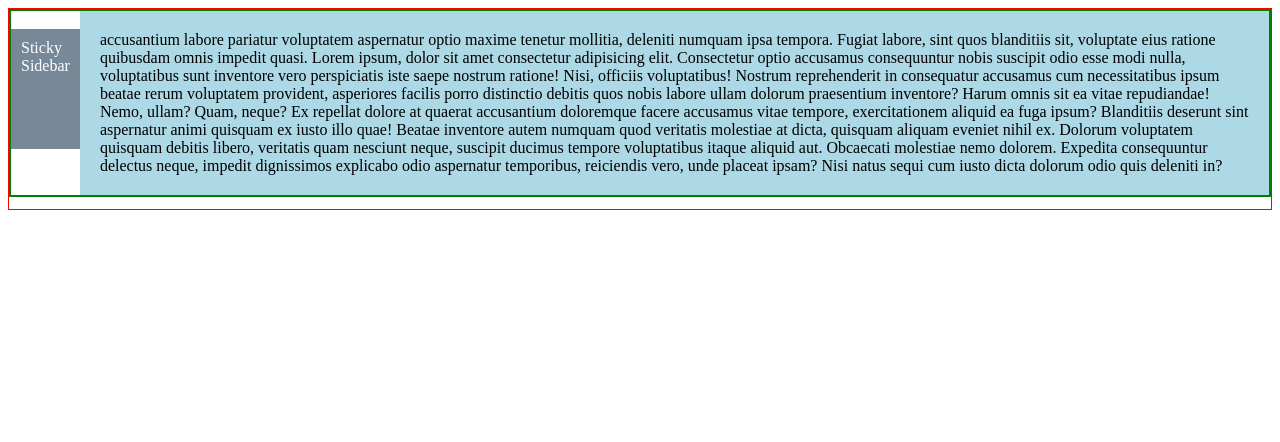
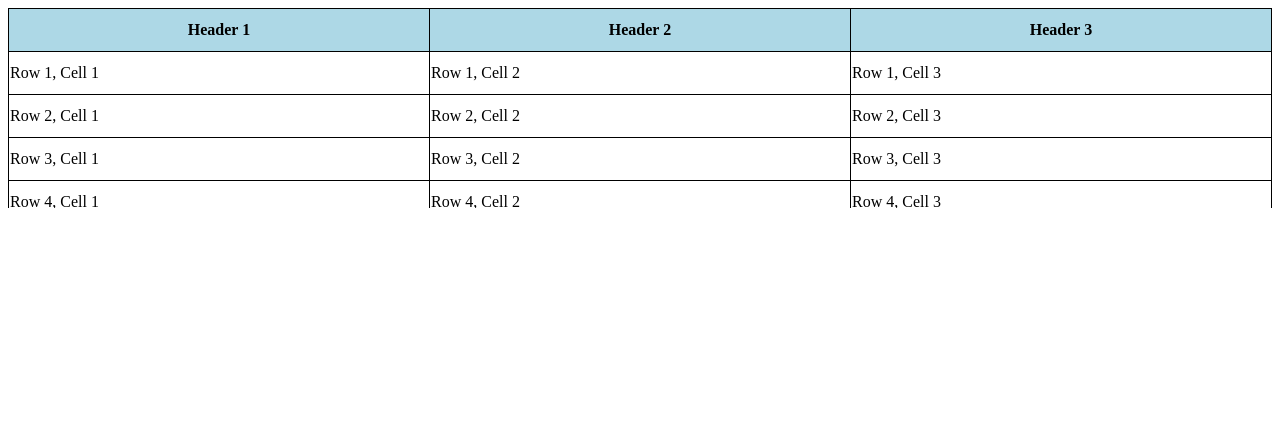
Before and after one commit to RiakhinEvgeniy/Learn-HTML-CSS, a plain HTML site: page index.html in a window 1280 px wide. Drawn offline with Linux system fonts and the light colour scheme.

Commit message:
Add: sticky position. Here has 2 variants

```diff
--- a/index.html
+++ b/index.html
@@ -32,7 +32,7 @@
         <p>Дополнительный контент...</p>
     </div> -->
 
-    <div class="wrapper">
+    <!-- <div class="wrapper">
         <div class="container">
           <div class="sidebar">Sticky Sidebar</div>
           <div class="content">
@@ -44,7 +44,77 @@
             Obcaecati molestiae nemo dolorem. Expedita consequuntur delectus neque, impedit dignissimos explicabo odio aspernatur temporibus, reiciendis vero, unde placeat ipsam? Nisi natus sequi cum iusto dicta dolorum odio quis deleniti in?
           </div>
         </div>
-      </div>
+      </div> -->
+
+      <!-- <div class="sticky-header">
+        Sticky Header
+    </div>
+    <div class="content">
+        Scrollable content goes here. Scrollable content goes here. Scrollable content goes here. Scrollable content goes here.
+        Scrollable content goes here. Scrollable content goes here. Scrollable content goes here. Scrollable content goes here.
+        Scrollable content goes here. Scrollable content goes here. Scrollable content goes here. Scrollable content goes here.
+        Scrollable content goes here. Scrollable content goes here. Scrollable content goes here. Scrollable content goes here.
+        Scrollable content goes here. Scrollable content goes here. Scrollable content goes here. Scrollable content goes here.
+    </div> -->
+
+    <div class="table-container">
+        <table>
+            <thead>
+                <tr>
+                    <th>Header 1</th>
+                    <th>Header 2</th>
+                    <th>Header 3</th>
+                </tr>
+            </thead>
+            <tbody>
+                <tr>
+                    <td>Row 1, Cell 1</td>
+                    <td>Row 1, Cell 2</td>
+                    <td>Row 1, Cell 3</td>
+                </tr>
+                <tr>
+                    <td>Row 2, Cell 1</td>
+                    <td>Row 2, Cell 2</td>
+                    <td>Row 2, Cell 3</td>
+                </tr>
+                <tr>
+                    <td>Row 3, Cell 1</td>
+                    <td>Row 3, Cell 2</td>
+                    <td>Row 3, Cell 3</td>
+                </tr>
+                <tr>
+                    <td>Row 4, Cell 1</td>
+                    <td>Row 4, Cell 2</td>
+                    <td>Row 4, Cell 3</td>
+                </tr>
+                <tr>
+                    <td>Row 5, Cell 1</td>
+                    <td>Row 5, Cell 2</td>
+                    <td>Row 5, Cell 3</td>
+                </tr>
+                <tr>
+                    <td>Row 6, Cell 1</td>
+                    <td>Row 6, Cell 2</td>
+                    <td>Row 6, Cell 3</td>
+                </tr>
+                <tr>
+                    <td>Row 7, Cell 1</td>
+                    <td>Row 7, Cell 2</td>
+                    <td>Row 7, Cell 3</td>
+                </tr>
+                <tr>
+                    <td>Row 8, Cell 1</td>
+                    <td>Row 8, Cell 2</td>
+                    <td>Row 8, Cell 3</td>
+                </tr>
+                <tr>
+                    <td>Row 9, Cell 1</td>
+                    <td>Row 9, Cell 2</td>
+                    <td>Row 9, Cell 3</td>
+                </tr>
+            </tbody>
+        </table>
+    </div>
 
 <script src="mycode.js"></script>
 </body>
--- a/style.css
+++ b/style.css
@@ -47,7 +47,7 @@
    box-sizing: border-box;
 } */
 
-.wrapper {
+/* .wrapper {
    height: 200px;
    overflow: auto;
    border: 1px solid red;
@@ -69,4 +69,83 @@
 .content {
    background-color: lightblue;
    padding: 20px;
+} */
+/*
+* {
+   margin: 0px;
 }
+.sticky-header {
+   display: flex;
+   position: sticky;
+   height: 60px;
+   top: 0;
+   background-color: #3698db;
+   color: white;
+   justify-content: center;
+   align-items: center;
+}
+.content {
+   background-color: bisque;
+   height: 2000px;
+} */
+/* .sticky-header {
+   position: sticky;
+   top: 0;
+   height: 60px;
+   background-color: #333;
+   color: white;
+   text-align: center;
+   line-height: 60px;
+   z-index: 1000;
+}
+.content {
+   height: 2000px;
+   background-color: #f4f4f4;
+   padding-top: 10px;
+} */
+
+/* .table-container {
+   height: 300px;
+   overflow: auto;
+}
+
+th {
+   position: sticky;
+   background-color: lightskyblue;
+   height: 40px;
+   top: 0;
+}
+
+th, td {
+   border: 1px solid black;
+   padding: 10px;
+}
+
+table {
+   width: 100%;
+   border-collapse: collapse;
+}
+
+tbody, tr {
+   width: 100%;
+} */
+
+.table-container {
+   height: 200px;
+   overflow-y: auto;
+}
+table {
+   width: 100%;
+   border-collapse: collapse;
+}
+th {
+   position: sticky;
+   top: 0;
+   background-color: lightblue;
+   height: 40px;
+   border: 1px solid black;
+}
+td {
+   border: 1px solid black;
+   height: 40px;
+}
```
